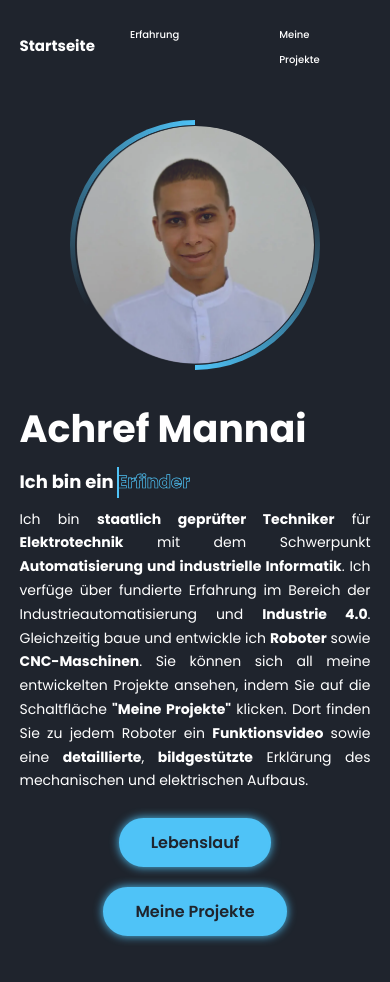
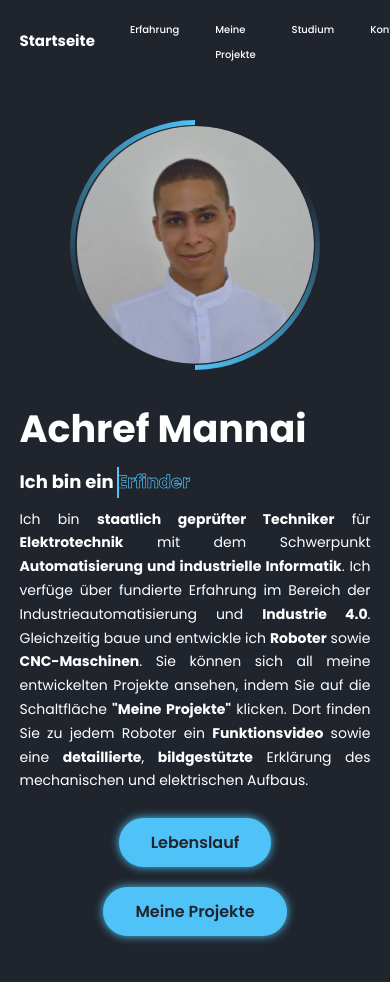
Before and after one commit to achrefmannai9/Portfolio, a plain HTML site: page index.html in a window 390 px wide. Shown: the top 982 px of the page. Drawn offline with Linux system fonts and the light colour scheme.

Commit message:
Update style1.css

```diff
--- a/style1.css
+++ b/style1.css
@@ -280,7 +280,7 @@ a {
 @media (max-width: 786px) {
     /* تصغير هوامش الصفحة العامة لتناسب الشاشات الصغيرة */
     .navbar {
-        padding: 20px 5%;
+        padding: 15px 5%;
         position: fixed;
     }
 
@@ -289,7 +289,7 @@ a {
     }
 
     .navbar ul {
-        gap: 65px;
+        gap: 1px;
     }
 
     .navbar ul li a {
```
